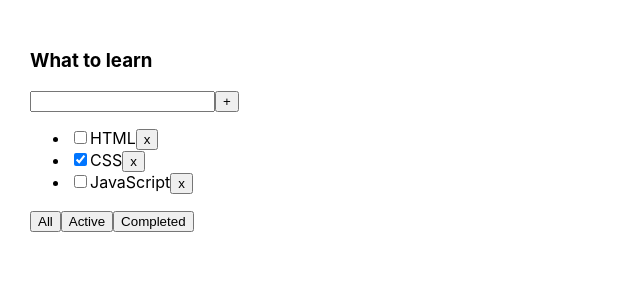
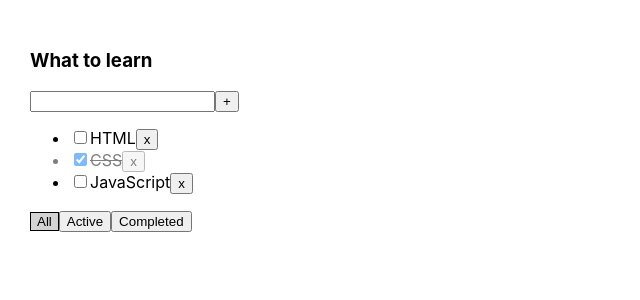
Before and after one commit to pevnev-ivan/todo-list, a React (Create React App) app: page / in a window 1280 px wide. Shown: the top 300 px of the page, without its empty margins (0-640 px from the left). Built offline with nearby package versions, Linux system fonts and the light colour scheme.

Commit message:
Input verification Checkbox update

```diff
--- a/src/App.css
+++ b/src/App.css
@@ -6,3 +6,18 @@
 .App > div {
   margin-right: 50px;
 }
+
+.isDone {
+  opacity: 50%;
+  text-decoration: line-through;
+}
+
+.currentFilter {
+  background-color: lightgray;
+  border: 1px solid black;
+}
+
+.inputError {
+  background-color: lightpink;
+  border-color: lightpink;
+}
--- a/src/App.tsx
+++ b/src/App.tsx
@@ -3,6 +3,7 @@ import './App.css';
 import {TaskType, Todolist} from "./Todolist";
 import {v1} from "uuid";
 // eslint-disable-next-line
+
 export type FilterValueType = 'all' | 'active' | 'completed'
 
 function App() {
@@ -43,6 +44,10 @@ function App() {
         setFilter(filter)
     }
 
+    const changeTaskStatus = (taskID: string, isDone: boolean) => {
+        setTasks(tasks  .map(t => t.id === taskID ? {...t, isDone } : t))
+    }
+
     return (
         <div className="App">
             <
@@ -52,6 +57,8 @@ function App() {
                 removeTask={removeTask}
                 changeFilter={changeFilter}
                 addTask={addTask}
+                changeTaskStatus={changeTaskStatus}
+                filter={filter}
             />
 
 
--- a/src/Todolist.tsx
+++ b/src/Todolist.tsx
@@ -14,15 +14,23 @@ type PropsType = {
     removeTask: (taskID: string) => void
     changeFilter: (filter: FilterValueType) => void
     addTask: (title: string) => void
+    changeTaskStatus: (taskID: string, isDone: boolean) => void
+    filter: string
 }
 
 
 export function Todolist(props: PropsType) {
+    const [error, setError] = useState<boolean>(false)
+    const [title, setTitle] = useState<string>("")
 
     const addTask = () => {
-        props.addTask(title)
-        setTitle('')
-
+        if (title.trim().length > 0 ) {
+            props.addTask(title)
+            setTitle('')
+        } else {
+            setTitle('')
+            setError(true)
+        }
     }
 
     const onKeyDownAddTask = (e: KeyboardEvent<HTMLInputElement>) => {
@@ -33,9 +41,8 @@ export function Todolist(props: PropsType) {
 
     const onChangeSetTitle = (e: ChangeEvent<HTMLInputElement>) => {
         setTitle(e.currentTarget.value)
+        setError(false)
     }
-
-    const [title, setTitle] = useState<string>("")
 
 
     const tasksListItems = props.tasks.length ? props.tasks.map(task => {
@@ -43,30 +50,46 @@ export function Todolist(props: PropsType) {
             props.removeTask(task.id)
         }
         return (
-            <li>
-                <input type="checkbox" checked={task.isDone}/>
+            <li key={task.id} className={task.isDone ? 'isDone' : ''}>
+                <input onChange={(e) => props.changeTaskStatus(task.id, e.currentTarget.checked)} type="checkbox"
+                       checked={task.isDone}/>
                 <span>{task.title}</span>
                 <button onClick={removeTask}>x</button>
             </li>
         )
     }) : <span>TaskList Is Empty</span>
+
+
+
     return <div>
         <h3>{props.title}</h3>
         <div>
             <input
+                className={error ? 'inputError' : ''}
                 value={title}
                 onChange={onChangeSetTitle}
                 onKeyDown={onKeyDownAddTask}
             />
+            {error && <span>Title is required</span>}
             <button onClick={addTask}>+</button>
         </div>
+
+
         <ul>
             {tasksListItems}
         </ul>
+
+
         <div>
-            <button onClick={() => props.changeFilter('all')}>All</button>
-            <button onClick={() => props.changeFilter('active')}>Active</button>
-            <button onClick={() => props.changeFilter('completed')}>Completed</button>
+            <button className={props.filter === 'all' ? 'currentFilter' : ''}
+                    onClick={() => props.changeFilter('all')}>All
+            </button>
+            <button className={props.filter === 'active' ? 'currentFilter' : ''}
+                    onClick={() => props.changeFilter('active')}>Active
+            </button>
+            <button className={props.filter === 'completed' ? 'currentFilter' : ''}
+                    onClick={() => props.changeFilter('completed')}>Completed
+            </button>
         </div>
     </div>
 }
```
